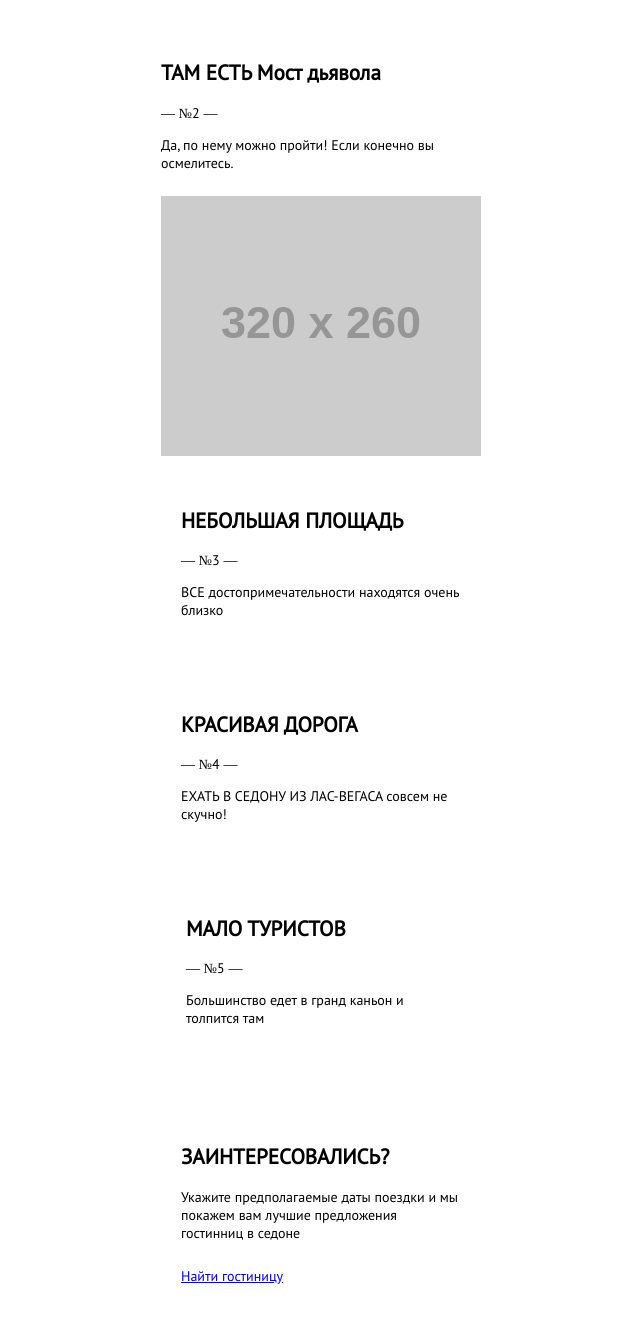
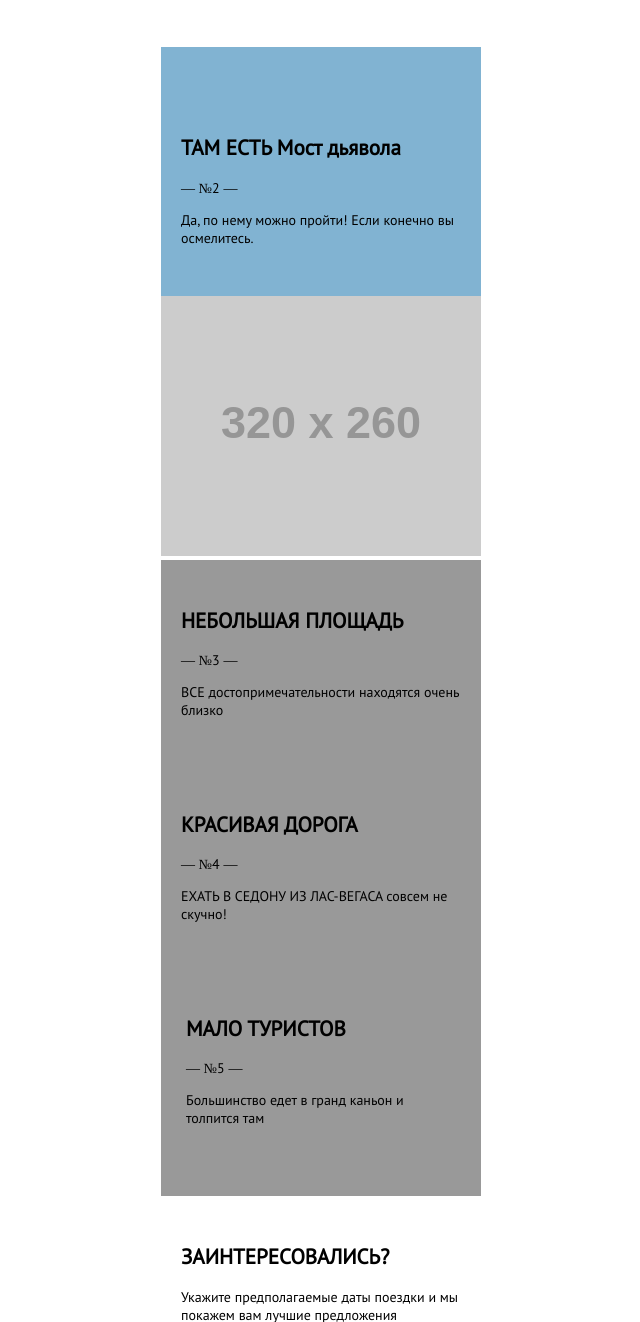
Before and after one commit to AllaDemidova/87790-sedona, a website: page index.html in a window 1280 px wide. Shown: the part 1478-2800 px from the top of the page, without its empty margins (319-959 px from the left). Drawn offline with nearby package versions, Linux system fonts and the light colour scheme; files that its build step writes are made by us from their sources; placeholder pictures from the web are drawn by us; files whose address does not match are found by name; a web font is replaced by a local one.

Commit message:
Небольшие правки на главной странице

```diff
--- a/index.html
+++ b/index.html
@@ -30,7 +30,8 @@
       </section>
     </div>
 
-    <section class="reasons">
+    <section class="reasons reasons--primary">
+      <div class="section-wrapper">
         <div class="reasons__item reasons__item--primary">
           <header class="reasons__header">
             <h2 class="title">Настоящий городок</h2>
@@ -39,6 +40,7 @@
           <p>
             СЕДОНА НЕ АТРАКЦИОН ДЛЯ ТУРИСТОВ, ТАМ ТЕЧЕТ СВОЯ ЖИЗНЬ
           </p>
+        </div>
       </div>
     </section>
 
@@ -56,7 +58,8 @@
       </section>
     </div>
 
-    <section class="reasons">
+    <section class="reasons reasons--primary">
+      <div class="section-wrapper">
         <div class="reasons__item reasons__item--primary">
           <header class="reasons__header">
             <h2 class="title">ТАМ ЕСТЬ Мост дьявола</h2>
@@ -66,11 +69,13 @@
             Да, по нему можно пройти! Если конечно вы осмелитесь.
           </p>
         </div>
+      </div>
     </section>
 
     <img width="320" height="260" src="http://placehold.it/320x260" alt="" />
+
+    <section class="reasons reasons--secondary">
       <div class="section-wrapper">
-      <section class="reasons">
         <div class="reasons__item reasons__item--secondary">
           <header class="reasons__header">
             <h2 class="title">НЕБОЛЬШАЯ ПЛОЩАДЬ</h2>
@@ -98,8 +103,9 @@
             Большинство едет в гранд каньон и толпится там
           </p>
         </div>
+      </div>
     </section>
-    </div>
+
     <div class="section-wrapper">
       <section class="info">
         <h2 class="title">ЗАИНТЕРЕСОВАЛИСЬ?</h2>
--- a/less/reasons.less
+++ b/less/reasons.less
@@ -15,3 +15,11 @@
       padding: 30px 5px;
     }
 }
+
+.reasons--primary {
+  background: #81b3d2;
+}
+
+.reasons--secondary {
+  background: #999999;
+}
```
Lines whose indentation alone changed are shown as unchanged.
